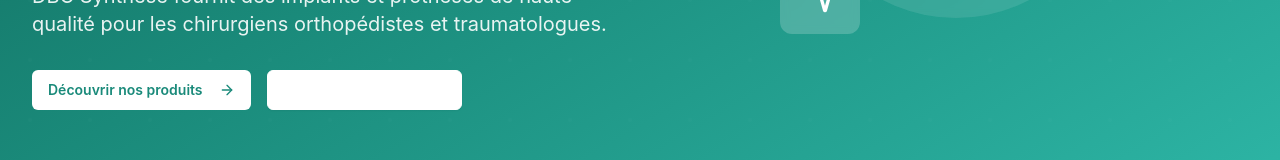
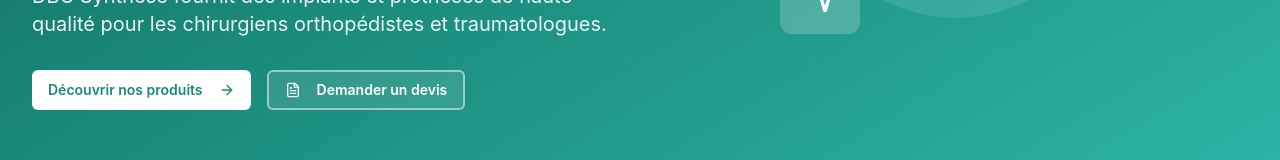
Before and after one commit to paraglow26-cell/dbc, a React (Vite) app: page / in a window 1280 px wide. Shown: the part 570-730 px from the top of the page. Built offline with nearby package versions, Linux system fonts and the light colour scheme; no server answers.

Commit message:
Add Netlify redirects for SPA support

```diff
--- a/src/pages/Home.tsx
+++ b/src/pages/Home.tsx
@@ -84,8 +84,8 @@ export default function Home() {
                 </Button>
                 <QuoteButton
                   size="lg"
-                  variant="outline"
-                  className="border-white text-white hover:bg-white/10"
+                  variant="ghost"
+                  className="bg-white/10 backdrop-blur-sm border-2 border-white/50 text-white hover:bg-white hover:text-[#1a8a7a] transition-all duration-300 font-semibold px-8"
                 />
               </div>
             </div>
```
Also changed, not shown: 2 other files (tests, documents, lock files or other folders).
